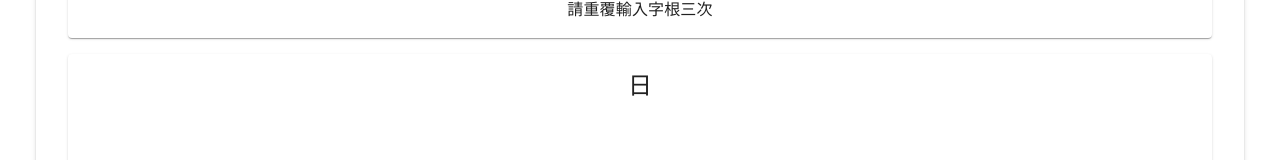
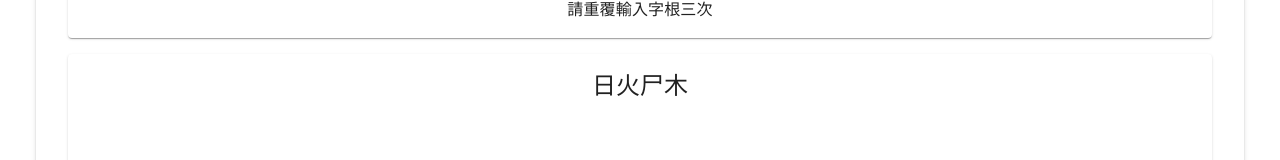
Before and after one commit to altg-star/learn-chong-kit, a React (Create React App) app: page /key-practice/root/asdf in a window 1280 px wide. Shown: the part 152-312 px from the top of the page. Built offline with nearby package versions, Linux system fonts and the light colour scheme.

Commit message:
update: - root key question auto randomized

```diff
--- a/src/App.tsx
+++ b/src/App.tsx
@@ -20,7 +20,7 @@ const App = (): React.ReactElement => {
 				<Route exact path="/key-practice/basic">
 					<BasicKeyPractice />
 				</Route>
-				<Route path="/key-practice/root/:questionId">
+				<Route path="/key-practice/root/:question">
 					<RootKeyPractice />
 				</Route>
 				<Route exact path="/decode-practice">
--- a/src/components/RootQuestionBox.tsx
+++ b/src/components/RootQuestionBox.tsx
@@ -8,6 +8,16 @@ const StyledPaper = styled(Paper)`
     padding: 16px;
     margin: 16px;
     min-height: 152px;
+`
+
+const StyledAnswer = styled(Typography)`
+    text-align: left;
+    width: 120px;
+`
+
+const FlexBox = styled.div`
+    display: flex;
+    justify-content: center;
 `
 
 interface RootQuestionBoxProps {
@@ -34,9 +44,9 @@ const RootQuestionBox = (props: RootQuestionBoxProps): React.ReactElement => {
 
     return (
         <StyledPaper>
-            <Typography variant="h5">{keyTranslation(props.question)}</Typography>
+            <FlexBox><Typography variant="h5">{keyTranslation(props.question)}</Typography></FlexBox>
             {
-                props.question ? input.map((str, i) => (<Typography key={i} variant="h5">{keyTranslation(str)}</Typography>)) : (<Typography variant="h5">找不到題目</Typography>)
+                props.question ? input.map((str, i) => (<FlexBox><StyledAnswer key={i} variant="h5">{keyTranslation(str)}</StyledAnswer></FlexBox>)) : (<StyledAnswer variant="h5">找不到題目</StyledAnswer>)
             }
         </StyledPaper>
     )
--- a/src/views/KeyPractice/KeyPractice.tsx
+++ b/src/views/KeyPractice/KeyPractice.tsx
@@ -3,7 +3,14 @@ import { IndexContainer } from "../../components";
 
 const linkList = [
     { "title": "入門練習", "href": "/key-practice/basic" },
-    { "title": "字根輸入練習", "href": "/key-practice/root/asdf" },
+    { "title": "字根練習（日尸木火）", "href": "/key-practice/root/asdf" },
+    { "title": "字根練習（十大中）", "href": "/key-practice/root/jkl" },
+    { "title": "字根練習（土竹）", "href": "/key-practice/root/asdf" },
+    { "title": "字根練習（手田水口）", "href": "/key-practice/root/qwer" },
+    { "title": "字根練習（山戈人心）", "href": "/key-practice/root/uiop" },
+    { "title": "字根練習（廿卜）", "href": "/key-practice/root/ty" },
+    { "title": "字根練習（金女月弓一）", "href": "/key-practice/root/cvbnm" },
+    { "title": "字根練習（重難）", "href": "/key-practice/root/zx" },
     { "title": "回首頁", "href": "/" },
 ]
 
--- a/src/views/KeyPractice/RootKeyPractice.tsx
+++ b/src/views/KeyPractice/RootKeyPractice.tsx
@@ -5,57 +5,74 @@ import { Container, Paper, Typography } from "@material-ui/core";
 import { KeyboardLayout, InfoBox, Header, RootQuestionBox } from "../../components";
 import styled from "styled-components";
 
-//question
-import questionData from "../../constants/question/root-key-practice-question.json";
-
 const PaperContainer = styled(Paper)`
     height: 576px;
     width: auto;
     padding: 16px;
 `
 
-interface QuestionDataInterface {
-    [key: string]: Array<string>
+const findPermutations = (str: string): Array<string> | string => {
+    if (str.length < 2) {
+        return str
+    }
+    let permutationsArray = [];
+    for (let i = 0; i < str.length; i++) {
+        let char = str[i]
+        let remainingChars = str.slice(0, i) + str.slice(i + 1, str.length)
+        for (let permutation of findPermutations(remainingChars)) {
+            permutationsArray.push(char + permutation)
+        }
+    }
+    return permutationsArray
+}
+
+const getRandomQuestion = (str: string): Array<string> => {
+    const permutation = findPermutations(str);
+    if (typeof permutation === "string") return [permutation];
+    else {
+        const data = permutation.slice(0, 15);
+        for (let i = data.length - 1; i > 0; i--) {
+            const j = Math.floor(Math.random() * (i + 1));
+            const temp = data[i];
+            data[i] = data[j];
+            data[j] = temp;
+        }
+        return data
+    }
 }
 
 const PressKeyPractice: React.FunctionComponent = () => {
     const history = useHistory();
-    const { questionId } = useParams<{ questionId: string }>();
+    const { question } = useParams<{ question: string }>();
     const [currentInput, setCurrentInput] = useState<string>("");
     const [questionIterator, setQuestionIterator] = useState<number>(0);
-    //const questionIteratorRef = useRef<number>(0);
     const lineRef = useRef<number>(0);
-    const lightSet = new Set<string>();
 
     //init
-    const data: QuestionDataInterface = questionData;
-    const questionList = useMemo(
-        (): string[] => {
-            if (questionId in data)
-                return data[questionId];
-            else return []
-        },
-        [data, questionId]
-    )
-    let keyArray: Array<string> = [];
-    if (questionList && questionList.length > 0) {
-        keyArray = Array.from(questionId);
-        keyArray.forEach((item) => {
-            lightSet.add(item);
-        })
-    } else lightSet.clear();
+    const randomQuestion = useMemo((): string[] => getRandomQuestion(question), [question]);
+    const lightSet = useMemo((): Set<string> => {
+        const tempLightSet = new Set<string>();
+        if (question && question.length > 0) {
+            const lightCharacters = Array.from(question);
+            lightCharacters.forEach((item) => {
+                tempLightSet.add(item);
+            })
+        } else tempLightSet.clear();
+        return tempLightSet;
+    }, [question])
+
 
     //key handler
     const handleKeyOnDown = (key: string, e: KeyboardEvent) => {
-        const nextCorrectInput = questionList[questionIterator].substr(currentInput.length, 1);
+        const nextCorrectInput = randomQuestion[questionIterator].substr(currentInput.length, 1);
         if (key === nextCorrectInput) {
             const nextInput = currentInput.concat(key);
             setCurrentInput(nextInput);
-            if (nextInput === questionList[questionIterator]) {
+            if (nextInput === randomQuestion[questionIterator]) {
                 lineRef.current = lineRef.current + 1;
                 setCurrentInput("");
             }
-            if (lineRef.current === 3 && questionIterator < questionList.length) {
+            if (lineRef.current === 3 && questionIterator < randomQuestion.length) {
                 setQuestionIterator(questionIterator + 1)
                 lineRef.current = 0;
                 setCurrentInput("");
@@ -65,24 +82,24 @@ const PressKeyPractice: React.FunctionComponent = () => {
     }
 
     useEffect(() => {
-        if (questionIterator === questionList.length) {
+        if (questionIterator === randomQuestion.length) {
             history.push("/");
         }
-    }, [history, questionIterator, questionList])
+    }, [history, questionIterator, randomQuestion])
 
 
 
     return (
         <>
             <KeyboardEventHandler
-                handleKeys={keyArray}
+                handleKeys={Array.from(question)}
                 handleEventType="keydown"
                 onKeyEvent={(key: string, e: KeyboardEvent) => handleKeyOnDown(key, e)} />
             <Container fixed style={{ padding: "36px" }}>
                 <PaperContainer elevation={2}>
                     <Header previousPath="/key-practice">字根輸入練習</Header>
                     <InfoBox><Typography>請重覆輸入字根三次</Typography></InfoBox>
-                    <RootQuestionBox question={questionList[questionIterator] || ""} currentInput={currentInput} line={lineRef.current}></RootQuestionBox>
+                    <RootQuestionBox question={randomQuestion[questionIterator] || ""} currentInput={currentInput} line={lineRef.current}></RootQuestionBox>
                     <KeyboardLayout currentKey={currentInput} lightSet={lightSet}></KeyboardLayout>
                 </PaperContainer>
             </Container>
```
